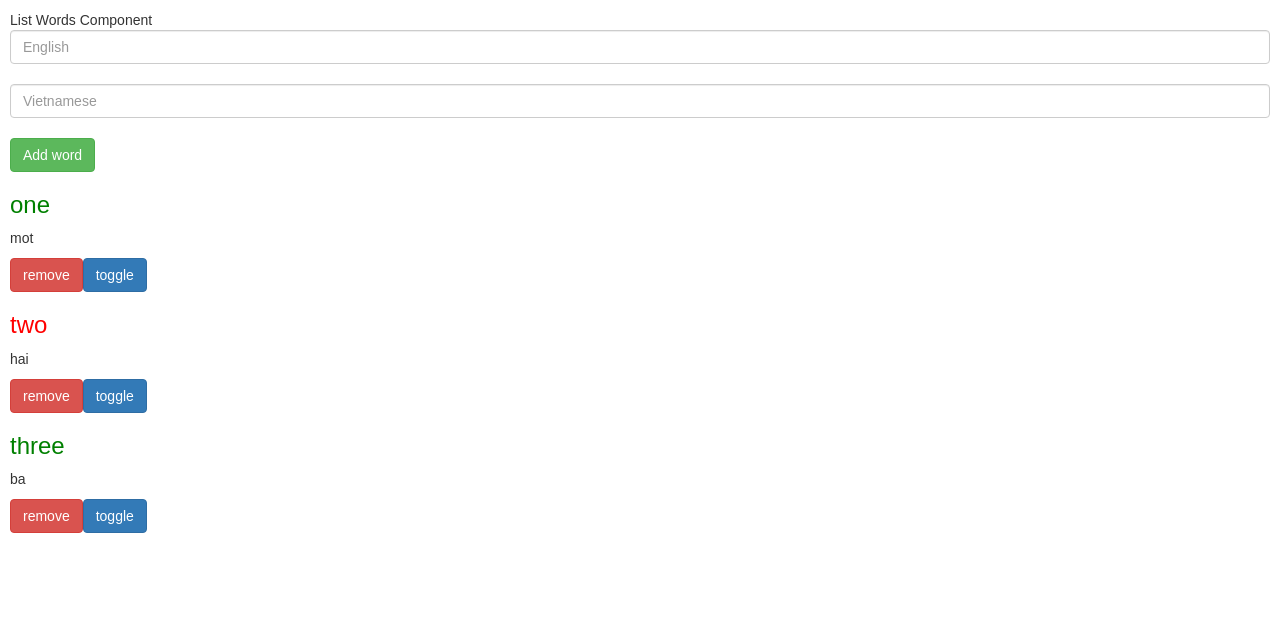
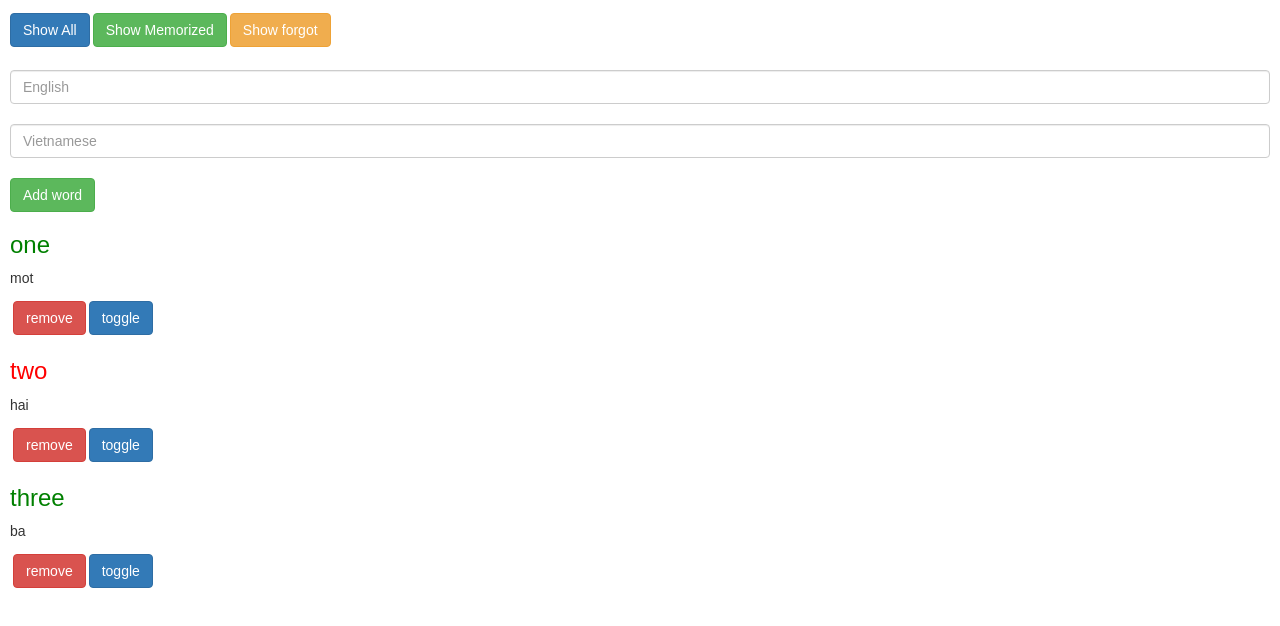
Before and after one commit to vanpho93/react0411, a React (Create React App) app: page / in a window 1280 px wide. Shown: the top 626 px of the page. Built offline with nearby package versions, Linux system fonts and the light colour scheme.

Commit message:
props state

```diff
--- a/src/components/ListWords.js
+++ b/src/components/ListWords.js
@@ -57,6 +57,7 @@ class ListWords extends Component {
                 <p>{word.vn}</p>
                 <button
                     className="btn btn-danger"
+                    style={{ margin: 3 }}
                     onClick={() => this.removeWord(word.en)}
                 >
                     remove
@@ -81,7 +82,10 @@ class ListWords extends Component {
 
         return (
             <div style={{ margin: 10 }}>
-                List Words Component
+                <button className="btn btn-primary">Show All</button>
+                <button className="btn btn-success" style={{ margin: 3 }}>Show Memorized</button>
+                <button className="btn btn-warning">Show forgot</button>
+                <br /><br />
                 <input
                     className="form-control"
                     placeholder="English"
```
